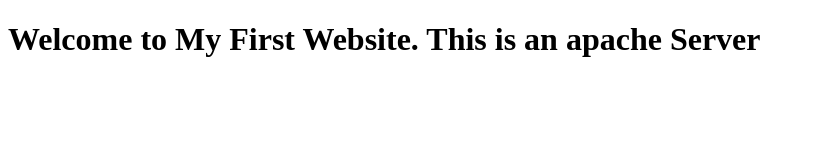
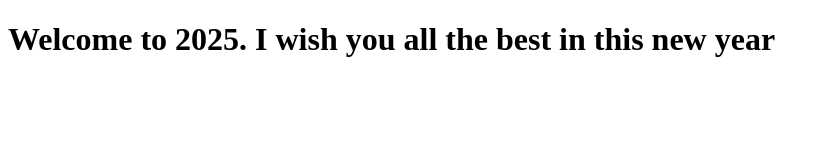
Before and after one commit to Danychr1/Deployment-of-our-website-with-CI-CD-Pipeline-with-apache-web-server, a plain HTML site: page index.html in a window 1280 px wide. Shown: the whole page, without its empty margins (0-830 px from the left). Drawn offline with Linux system fonts and the light colour scheme.

Commit message:
Update index.html

```diff
--- a/index.html
+++ b/index.html
@@ -1,9 +1,9 @@
 <!DOCTYPE html>
 <html>
 <head>
-    <title>My Website</title>
+    <title>My first Website</title>
 </head>
 <body>
-    <h1>Welcome to My First Website. This is an apache Server</h1>
+    <h1>Welcome to 2025. I wish you all the best in this new year</h1>
 </body>
 </html>
```
